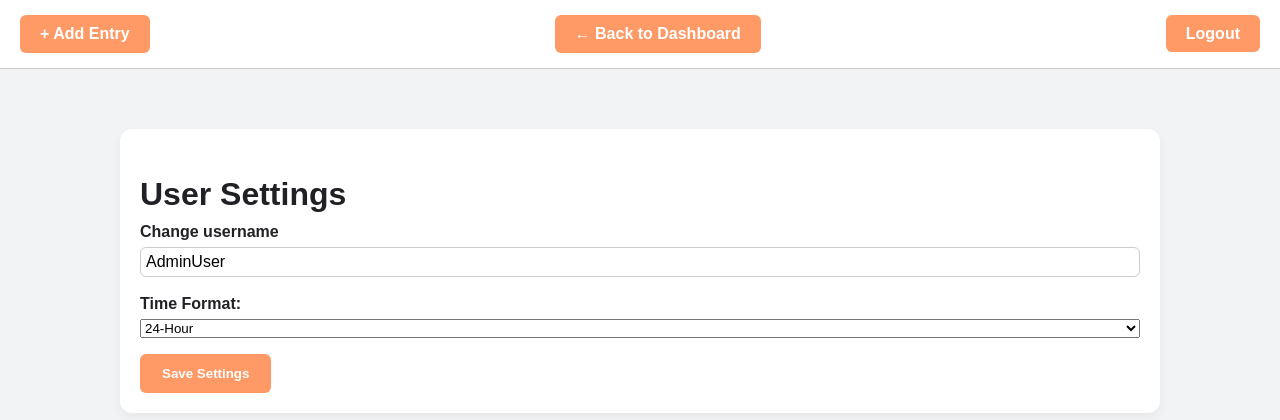
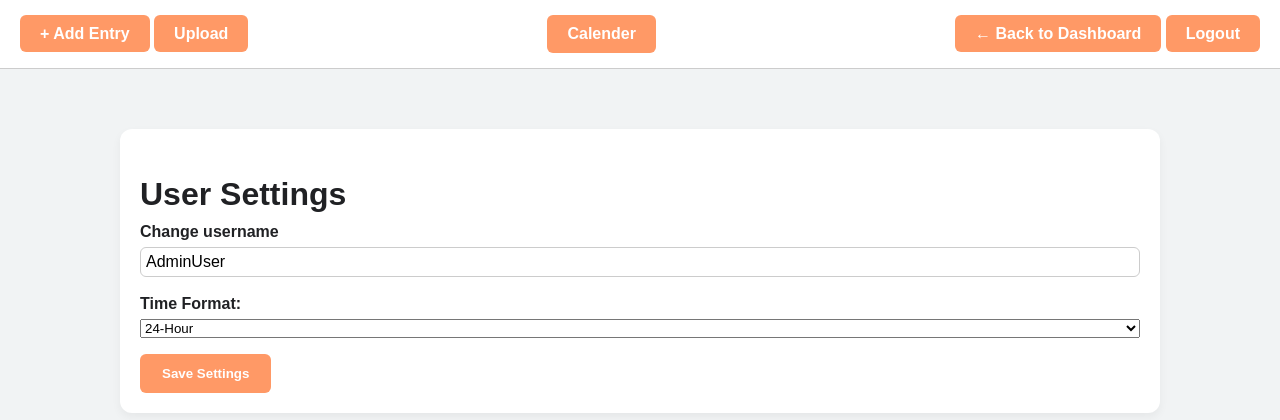
Before and after one commit to hyoond/TT4L-04, a Flask app: page /settings in a window 1280 px wide. Shown: the top 420 px of the page. Run offline with Flask 3, Linux system fonts and the light colour scheme; a user stored in the database is signed in; data comes from the database, SQL or seed files in the repository.

Commit message:
Improve nav bar consistency

```diff
--- a/templates/settings.html
+++ b/templates/settings.html
@@ -6,9 +6,13 @@
 </head>
 <body>
     <div class="top-bar">
-        <a href="{{ url_for('timetable') }}" class="btn">+ Add Entry</a>
-        <a href="{{ url_for('dashboard') }}" class="btn">← Back to Dashboard</a>
+        <div class="top-bar-left">
+            <a href="{{ url_for('timetable') }}" class="btn">+ Add Entry</a>
+            <a href="{{ url_for('upload_timetable') }}" class="btn">Upload</a>
+        </div>
+        <a href="{{ url_for('calander_index') }}" class="btn">Calender</a>
         <div class="top-bar-right">
+            <a href="{{ url_for('dashboard') }}" class="btn">← Back to Dashboard</a>
             <a href="{{ url_for('logout') }}" class="btn">Logout</a>
         </div>
     </div>
```
